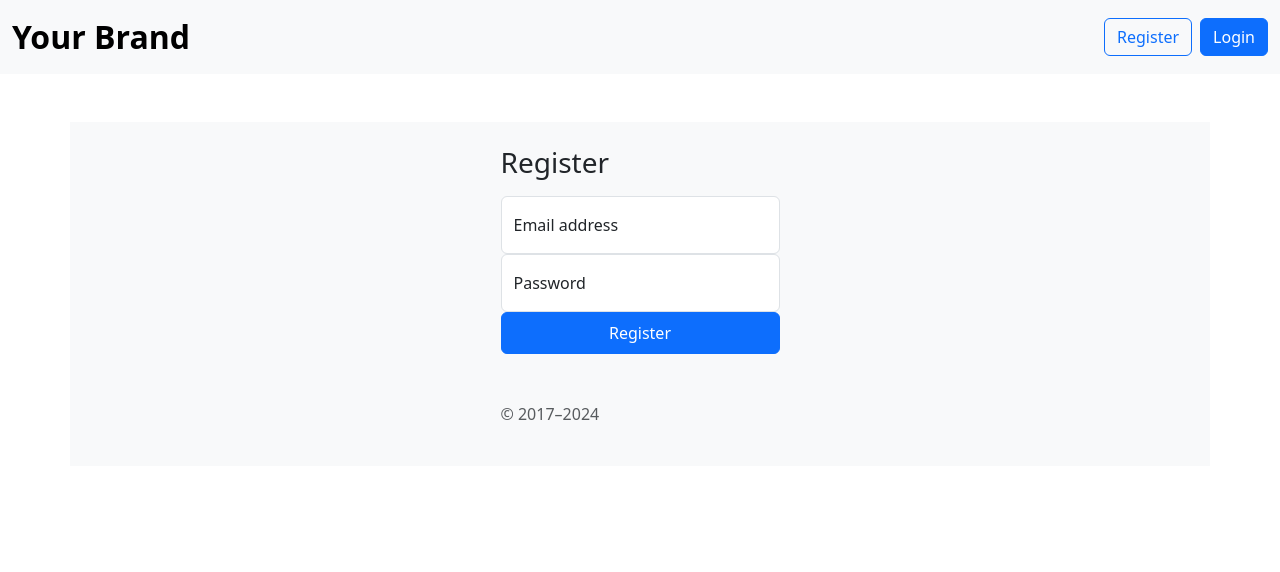
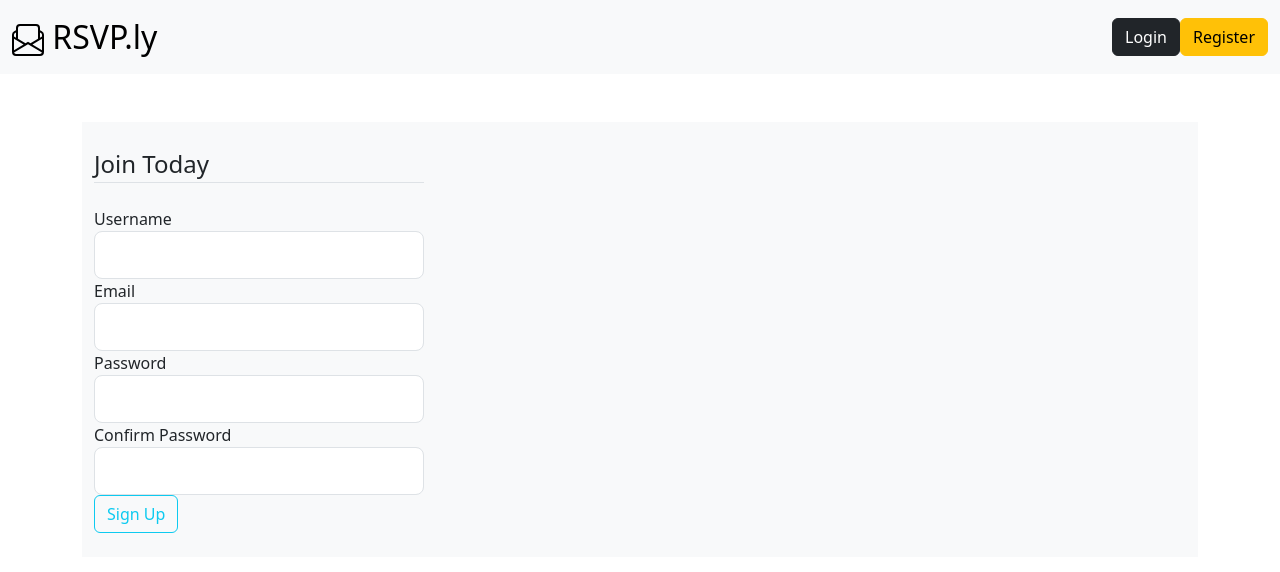
Before and after one commit to saicharanruka/rsvply-cs50-fp, a Flask app: page /register in a window 1280 px wide. Shown: the top 572 px of the page. Run offline with Flask 3, Linux system fonts and the light colour scheme.

Commit message:
add login and register routes

```diff
--- a/rsvply/forms.py
+++ b/rsvply/forms.py
@@ -0,0 +1,30 @@
+from flask_wtf import FlaskForm
+from wtforms import StringField, PasswordField, SubmitField, BooleanField
+from wtforms.validators import DataRequired, Length, EqualTo, Email, ValidationError
+import email_validator
+from rsvply.models import User
+
+class RegistrationForm(FlaskForm):
+    username = StringField('Username',validators=[DataRequired(), Length(min=2, max=20)])
+    email = StringField('Email',validators=[DataRequired(), Email()])
+    password = PasswordField('Password', validators=[DataRequired()])
+    confirm_password = PasswordField('Confirm Password',validators=[DataRequired(), EqualTo('password')])
+    submit = SubmitField('Sign Up')
+
+    def validate_username(self, username):
+        user = User.query.filter_by(username=username.data).first()
+        if user:
+            raise ValidationError('That username is taken. Please choose a different one.')
+
+    def validate_email(self, email):
+        user = User.query.filter_by(email=email.data).first()
+        if user:
+            raise ValidationError('That email is taken. Please choose a different one.')
+
+
+
+class LoginForm(FlaskForm):
+    email = StringField('Email',validators=[DataRequired(), Email()])
+    password = PasswordField('Password', validators=[DataRequired()])
+    remember = BooleanField('Remember Me')
+    submit = SubmitField('Sign Up')
--- a/rsvply/routes.py
+++ b/rsvply/routes.py
@@ -1,16 +1,63 @@
-from rsvply import app
-from flask import url_for, render_template
+from rsvply import app, bcrypt, db
+from flask import url_for, render_template, redirect, flash, request
+from flask_login import login_user, current_user, logout_user, login_required
+
+from rsvply.models import User
+from rsvply.forms import LoginForm, RegistrationForm
 
 
 @app.route("/")
-@app.route("/home")
-def main():
+def index():
     return render_template("index.html")
 
-@app.route("/login")
+
+
+# Login and Register----------------------------
+@app.route("/register", methods=['GET', 'POST'])
+def register():
+    if current_user.is_authenticated:
+        return redirect(url_for('home'))
+
+    form = RegistrationForm()
+    if form.validate_on_submit():
+        hashed_password = bcrypt.generate_password_hash(form.password.data).decode('utf-8')
+        user = User(username=form.username.data, email=form.email.data, password=hashed_password)
+        db.session.add(user)
+        db.session.commit()
+        flash('Your account has been created! You are now able to log in', 'success')
+        return redirect(url_for('login'))
+
+    return render_template('register.html', title='Register', form=form)
+
+
+
+@app.route("/login", methods=['GET', 'POST'])
 def login():
-    return render_template("login.html", title="Login")
+    if current_user.is_authenticated:
+        return redirect(url_for('home'))
 
-@app.route("/register")
-def register():
-    return render_template("register.html", title="Register")
+    form = LoginForm()
+    if form.validate_on_submit():
+        user = User.query.filter_by(email=form.email.data).first()
+        if user and bcrypt.check_password_hash(user.password, form.password.data):
+            login_user(user, remember=form.remember.data)
+            next_page = request.args.get('next')
+            return redirect(next_page) if next_page else redirect(url_for('home'))
+        else:
+            flash('Login Unsuccessful. Please check email and password', 'danger')
+    return render_template('login.html', title='Login', form=form)
+
+
+#------------------------------------------------
+
+
+
+@app.route("/home")
+@login_required
+def home():
+    return render_template("home.html")
+
+@app.route("/logout")
+def logout():
+    logout_user()
+    return redirect(url_for('index'))
--- /dev/null
+++ b/rsvply/templates/home.html
@@ -0,0 +1,5 @@
+{% extends "layout.html" %}
+
+{% block content %}
+
+{% endblock content %}
--- a/rsvply/templates/layout.html
+++ b/rsvply/templates/layout.html
@@ -17,7 +17,9 @@
         <nav class="navbar navbar-expand-lg navbar-light bg-light">
             <div class="container-fluid">
               <!-- Navbar Brand -->
-              <a class="navbar-brand fw-bold fs-2" href="{{url_for('main')}}">Your Brand</a>
+              <a class="navbar-brand fs-2" href="{{url_for('index')}}"><svg xmlns="http://www.w3.org/2000/svg" width="32" height="32" fill="currentColor" class="bi bi-envelope-paper" viewBox="0 0 16 16">
+                <path d="M4 0a2 2 0 0 0-2 2v1.133l-.941.502A2 2 0 0 0 0 5.4V14a2 2 0 0 0 2 2h12a2 2 0 0 0 2-2V5.4a2 2 0 0 0-1.059-1.765L14 3.133V2a2 2 0 0 0-2-2zm10 4.267.47.25A1 1 0 0 1 15 5.4v.817l-1 .6zm-1 3.15-3.75 2.25L8 8.917l-1.25.75L3 7.417V2a1 1 0 0 1 1-1h8a1 1 0 0 1 1 1zm-11-.6-1-.6V5.4a1 1 0 0 1 .53-.882L2 4.267zm13 .566v5.734l-4.778-2.867zm-.035 6.88A1 1 0 0 1 14 15H2a1 1 0 0 1-.965-.738L8 10.083zM1 13.116V7.383l4.778 2.867L1 13.117Z"/>
+              </svg> RSVP.ly</a>
 
               <!-- Navbar Toggler (for mobile view) -->
               <button class="navbar-toggler" type="button" data-bs-toggle="collapse" data-bs-target="#navbarNav" aria-controls="navbarNav" aria-expanded="false" aria-label="Toggle navigation">
@@ -27,22 +29,34 @@
               <!-- Navbar Links and Buttons -->
               <div class="collapse navbar-collapse justify-content-end" id="navbarNav">
                 <ul class="navbar-nav">
-                  <!-- Register Button -->
-                  <li class="nav-item">
-                    <a class="btn btn-outline-primary me-2" href="{{url_for('register')}}">Register</a>
-                  </li>
-                  <!-- Login Button -->
-                  <li class="nav-item">
-                    <a class="btn btn-primary" href="{{url_for('login')}}"">Login</a>
-                  </li>
+                  {% if current_user.is_authenticated %}
+                    <li><a class="btn btn-dark" href="{{ url_for('home') }}">Home</a> </li>
+                    <li><a class="btn btn-warning" href="{{ url_for('logout') }}">Logout</a> </li>
+                {% else %}
+                    <li> <a class="btn btn-dark" href="{{ url_for('login') }}">Login </a> </li>
+                    <li> <a class="btn btn-warning" href="{{ url_for('register') }}">Register</a> </li>
+                {% endif %}
                 </ul>
               </div>
             </div>
           </nav>
      </section>
+     <main role="main" class="container">
+      <div class="row">
+        <div>
+          {% with messages = get_flashed_messages(with_categories=true) %}
+            {% if messages %}
+              {% for category, message in messages %}
+                <div class="alert alert-{{ category }}">
+                  {{ message }}
+                </div>
+              {% endfor %}
+            {% endif %}
+          {% endwith %}
+          {% block content %}{% endblock %}
+        </div>
 
 
-    {% block content %}{% endblock %}
     <script src="https://cdn.jsdelivr.net/npm/bootstrap@5.3.0-alpha1/dist/js/bootstrap.bundle.min.js"></script>
 </body>
 </html>
--- a/rsvply/templates/register.html
+++ b/rsvply/templates/register.html
@@ -1,22 +1,69 @@
 {% extends "layout.html" %}
 {% block content %}
 <div class=" container d-flex align-items-center py-4 bg-body-tertiary mt-5">
-    <main class="form-signin w-25 m-auto">
-    <form>
-        <h1 class="h3 mb-3 fw-normal">Register</h1>
+    <div class="content-section">
+        <form method="POST" action="">
+            {{ form.hidden_tag() }}
+            <fieldset class="form-group">
+                <legend class="border-bottom mb-4">Join Today</legend>
+                <div class="form-group">
+                    {{ form.username.label(class="form-control-label") }}
 
-        <div class="form-floating">
-        <input type="email" class="form-control" id="floatingInput" placeholder="name@example.com">
-        <label for="floatingInput">Email address</label>
-        </div>
-        <div class="form-floating">
-        <input type="password" class="form-control" id="floatingPassword" placeholder="Password">
-        <label for="floatingPassword">Password</label>
-        </div>
-
-        <button class="btn btn-primary w-100 py-2" type="submit">Register</button>
-        <p class="mt-5 mb-3 text-body-secondary">© 2017–2024</p>
-    </form>
-    </main>
+                    {% if form.username.errors %}
+                        {{ form.username(class="form-control form-control-lg is-invalid") }}
+                        <div class="invalid-feedback">
+                            {% for error in form.username.errors %}
+                                <span>{{ error }}</span>
+                            {% endfor %}
+                        </div>
+                    {% else %}
+                        {{ form.username(class="form-control form-control-lg") }}
+                    {% endif %}
+                </div>
+                <div class="form-group">
+                    {{ form.email.label(class="form-control-label") }}
+                    {% if form.email.errors %}
+                        {{ form.email(class="form-control form-control-lg is-invalid") }}
+                        <div class="invalid-feedback">
+                            {% for error in form.email.errors %}
+                                <span>{{ error }}</span>
+                            {% endfor %}
+                        </div>
+                    {% else %}
+                        {{ form.email(class="form-control form-control-lg") }}
+                    {% endif %}
+                </div>
+                <div class="form-group">
+                    {{ form.password.label(class="form-control-label") }}
+                    {% if form.password.errors %}
+                        {{ form.password(class="form-control form-control-lg is-invalid") }}
+                        <div class="invalid-feedback">
+                            {% for error in form.password.errors %}
+                                <span>{{ error }}</span>
+                            {% endfor %}
+                        </div>
+                    {% else %}
+                        {{ form.password(class="form-control form-control-lg") }}
+                    {% endif %}
+                </div>
+                <div class="form-group">
+                    {{ form.confirm_password.label(class="form-control-label") }}
+                    {% if form.confirm_password.errors %}
+                        {{ form.confirm_password(class="form-control form-control-lg is-invalid") }}
+                        <div class="invalid-feedback">
+                            {% for error in form.confirm_password.errors %}
+                                <span>{{ error }}</span>
+                            {% endfor %}
+                        </div>
+                    {% else %}
+                        {{ form.confirm_password(class="form-control form-control-lg") }}
+                    {% endif %}
+                </div>
+            </fieldset>
+            <div class="form-group">
+                {{ form.submit(class="btn btn-outline-info") }}
+            </div>
+        </form>
+    </div>
 </div>
 {% endblock content %}
```
Also changed, not shown: rsvply/__init__.py (+12 -2 lines), rsvply/models.py (added, +28 -0 lines), rsvply/templates/index.html (+13 -4 lines), rsvply/templates/login.html (+41 -28 lines), instance/site.db (added), rsvply/static/images/home.jpg (added).
